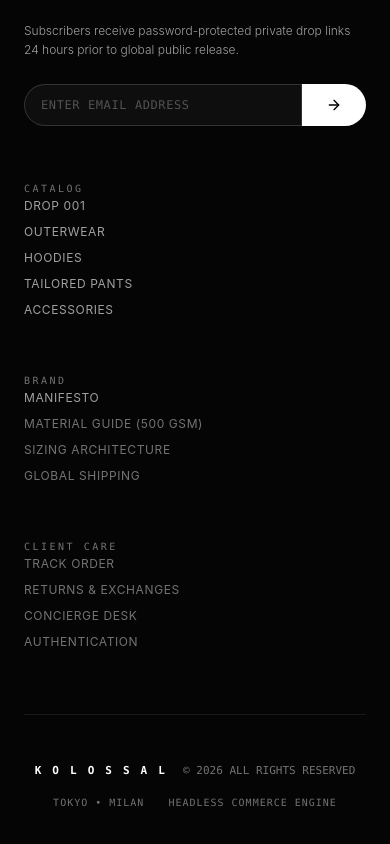
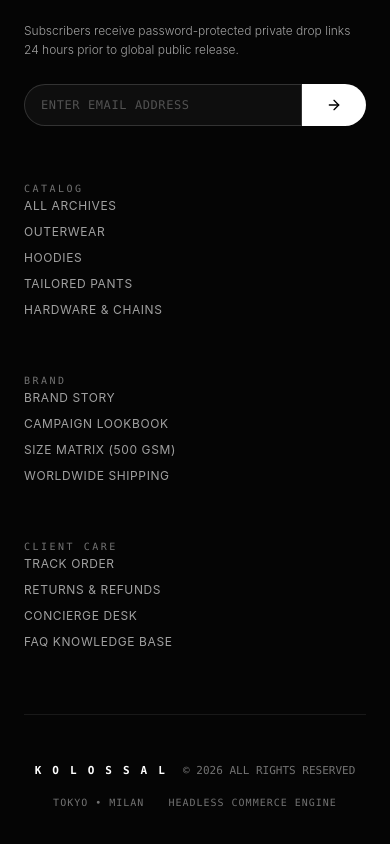
Before and after one commit to Sukhman369/kolossal, a Next.js app: page /about in a window 390 px wide. Shown: the part 3157-4001 px from the top of the page. Built offline with nearby package versions, Linux system fonts and the light colour scheme; no server answers.

Commit message:
feat(nav): synchronize navbar and footer links with new page routes and verify build

```diff
--- a/src/components/layout/Footer.tsx
+++ b/src/components/layout/Footer.tsx
@@ -61,11 +61,11 @@
               CATALOG
             </span>
             <ul className="space-y-2.5 text-xs uppercase tracking-wider text-neutral-400">
-              <li><Link href="#featured-drop" className="hover:text-white transition-colors">Drop 001</Link></li>
-              <li><Link href="#featured-drop" className="hover:text-white transition-colors">Outerwear</Link></li>
-              <li><Link href="#featured-drop" className="hover:text-white transition-colors">Hoodies</Link></li>
-              <li><Link href="#featured-drop" className="hover:text-white transition-colors">Tailored Pants</Link></li>
-              <li><Link href="#featured-drop" className="hover:text-white transition-colors">Accessories</Link></li>
+              <li><Link href="/collections" className="hover:text-white transition-colors">All Archives</Link></li>
+              <li><Link href="/collections/outerwear" className="hover:text-white transition-colors">Outerwear</Link></li>
+              <li><Link href="/collections/hoodies" className="hover:text-white transition-colors">Hoodies</Link></li>
+              <li><Link href="/collections/pants" className="hover:text-white transition-colors">Tailored Pants</Link></li>
+              <li><Link href="/collections/accessories" className="hover:text-white transition-colors">Hardware & Chains</Link></li>
             </ul>
           </div>
 
@@ -75,10 +75,10 @@
               BRAND
             </span>
             <ul className="space-y-2.5 text-xs uppercase tracking-wider text-neutral-400">
-              <li><Link href="#manifesto" className="hover:text-white transition-colors">Manifesto</Link></li>
-              <li><span className="text-neutral-500">Material Guide (500 GSM)</span></li>
-              <li><span className="text-neutral-500">Sizing Architecture</span></li>
-              <li><span className="text-neutral-500">Global Shipping</span></li>
+              <li><Link href="/about" className="hover:text-white transition-colors">Brand Story</Link></li>
+              <li><Link href="/lookbook" className="hover:text-white transition-colors">Campaign Lookbook</Link></li>
+              <li><Link href="/size-guide" className="hover:text-white transition-colors">Size Matrix (500 GSM)</Link></li>
+              <li><Link href="/shipping-returns" className="hover:text-white transition-colors">Worldwide Shipping</Link></li>
             </ul>
           </div>
 
@@ -88,10 +88,10 @@
               CLIENT CARE
             </span>
             <ul className="space-y-2.5 text-xs uppercase tracking-wider text-neutral-400">
-              <li><span className="text-neutral-500">Track Order</span></li>
-              <li><span className="text-neutral-500">Returns & Exchanges</span></li>
-              <li><span className="text-neutral-500">Concierge Desk</span></li>
-              <li><span className="text-neutral-500">Authentication</span></li>
+              <li><Link href="/track-order" className="hover:text-white transition-colors">Track Order</Link></li>
+              <li><Link href="/shipping-returns" className="hover:text-white transition-colors">Returns & Refunds</Link></li>
+              <li><Link href="/contact" className="hover:text-white transition-colors">Concierge Desk</Link></li>
+              <li><Link href="/faq" className="hover:text-white transition-colors">FAQ Knowledge Base</Link></li>
             </ul>
           </div>
         </div>
--- a/src/components/layout/Navbar.tsx
+++ b/src/components/layout/Navbar.tsx
@@ -52,28 +52,34 @@
           {/* Desktop Left Navigation */}
           <nav className="hidden lg:flex items-center space-x-8">
             <Link
-              href="#featured-drop"
+              href="/collections"
               className="text-xs uppercase tracking-[0.2em] text-neutral-300 hover:text-white transition-colors"
             >
-              Drop 001
+              Collections
             </Link>
             <Link
-              href="#featured-drop"
+              href="/collections/outerwear"
               className="text-xs uppercase tracking-[0.2em] text-neutral-400 hover:text-white transition-colors"
             >
               Outerwear
             </Link>
             <Link
-              href="#featured-drop"
+              href="/collections/hoodies"
               className="text-xs uppercase tracking-[0.2em] text-neutral-400 hover:text-white transition-colors"
             >
-              Heavyweights
+              Hoodies
             </Link>
             <Link
-              href="#manifesto"
+              href="/lookbook"
               className="text-xs uppercase tracking-[0.2em] text-neutral-400 hover:text-white transition-colors"
             >
-              Manifesto
+              Lookbook
+            </Link>
+            <Link
+              href="/about"
+              className="text-xs uppercase tracking-[0.2em] text-neutral-400 hover:text-white transition-colors"
+            >
+              About
             </Link>
           </nav>
 
@@ -122,39 +128,67 @@
 
       {/* Mobile Drawer Menu */}
       {mobileMenuOpen && (
-        <div className="fixed inset-0 z-30 bg-[#080808]/98 backdrop-blur-2xl flex flex-col justify-center px-8 space-y-8 lg:hidden pt-20">
-          <nav className="flex flex-col space-y-6 text-xl uppercase tracking-[0.25em] font-semibold text-white">
+        <div className="fixed inset-0 z-30 bg-[#080808]/98 backdrop-blur-2xl flex flex-col justify-center px-8 space-y-6 lg:hidden pt-20">
+          <nav className="flex flex-col space-y-5 text-lg uppercase tracking-[0.25em] font-semibold text-white">
             <Link
-              href="#featured-drop"
+              href="/collections"
               onClick={() => setMobileMenuOpen(false)}
               className="hover:text-neutral-400"
             >
-              Drop 001
+              Collections
             </Link>
             <Link
-              href="#featured-drop"
+              href="/collections/outerwear"
               onClick={() => setMobileMenuOpen(false)}
               className="hover:text-neutral-400"
             >
               Outerwear
             </Link>
             <Link
-              href="#featured-drop"
+              href="/collections/hoodies"
               onClick={() => setMobileMenuOpen(false)}
               className="hover:text-neutral-400"
             >
               Heavyweights
             </Link>
             <Link
-              href="#manifesto"
+              href="/lookbook"
               onClick={() => setMobileMenuOpen(false)}
               className="hover:text-neutral-400"
             >
-              Manifesto
+              Lookbook
+            </Link>
+            <Link
+              href="/about"
+              onClick={() => setMobileMenuOpen(false)}
+              className="hover:text-neutral-400"
+            >
+              About Brand
+            </Link>
+            <Link
+              href="/size-guide"
+              onClick={() => setMobileMenuOpen(false)}
+              className="hover:text-neutral-400 text-sm font-normal text-neutral-400"
+            >
+              Size Matrix
+            </Link>
+            <Link
+              href="/track-order"
+              onClick={() => setMobileMenuOpen(false)}
+              className="hover:text-neutral-400 text-sm font-normal text-neutral-400"
+            >
+              Track Order
+            </Link>
+            <Link
+              href="/contact"
+              onClick={() => setMobileMenuOpen(false)}
+              className="hover:text-neutral-400 text-sm font-normal text-neutral-400"
+            >
+              Concierge
             </Link>
           </nav>
 
-          <div className="pt-8 border-t border-white/10 flex items-center justify-between text-xs font-mono text-neutral-400">
+          <div className="pt-6 border-t border-white/10 flex items-center justify-between text-xs font-mono text-neutral-400">
             <span>BACKEND: {provider}</span>
             <span>CURRENCY: USD</span>
           </div>
```
